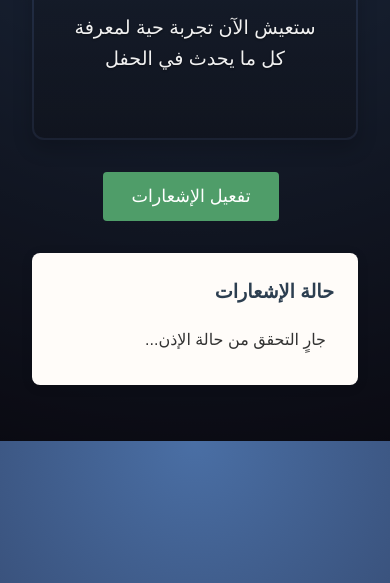
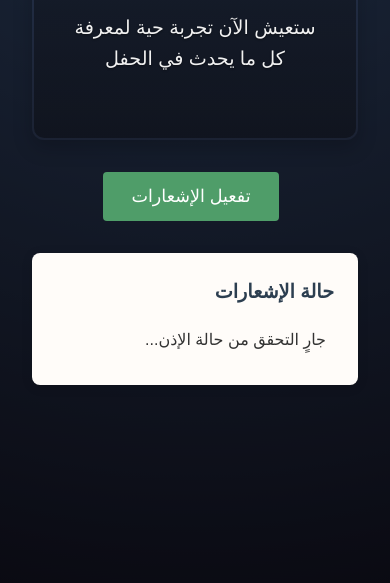
Before and after one commit to azamPro/TestWebNotifications, a plain HTML site: page index.html in a window 390 px wide. Shown: the part 261-844 px from the top of the page. Drawn offline with Linux system fonts and the light colour scheme.

Commit message:
fixed background split issue, background should now be consistant across all platforms.

```diff
--- a/styles.css
+++ b/styles.css
@@ -13,7 +13,9 @@ body {
     color: #333;
     background: radial-gradient(circle at top, #4a6fa5, #1a1a2e);
     position: relative;
-    height: 100vh;
+    height: 100%;
+    min-height: 100vh;
+    overflow-x: hidden;
 }
 body::before {
     content: '';
@@ -184,12 +186,6 @@ button:disabled:hover {
     color: #856404;
 }
 
-@media (max-width: 768px) {
-    body {
-        height: 100%;
-    }
-}
-
 /* Display the add-to-home instructions only on mobile devices */
 @media (min-width: 769px) {
     .add-to-home {
```
